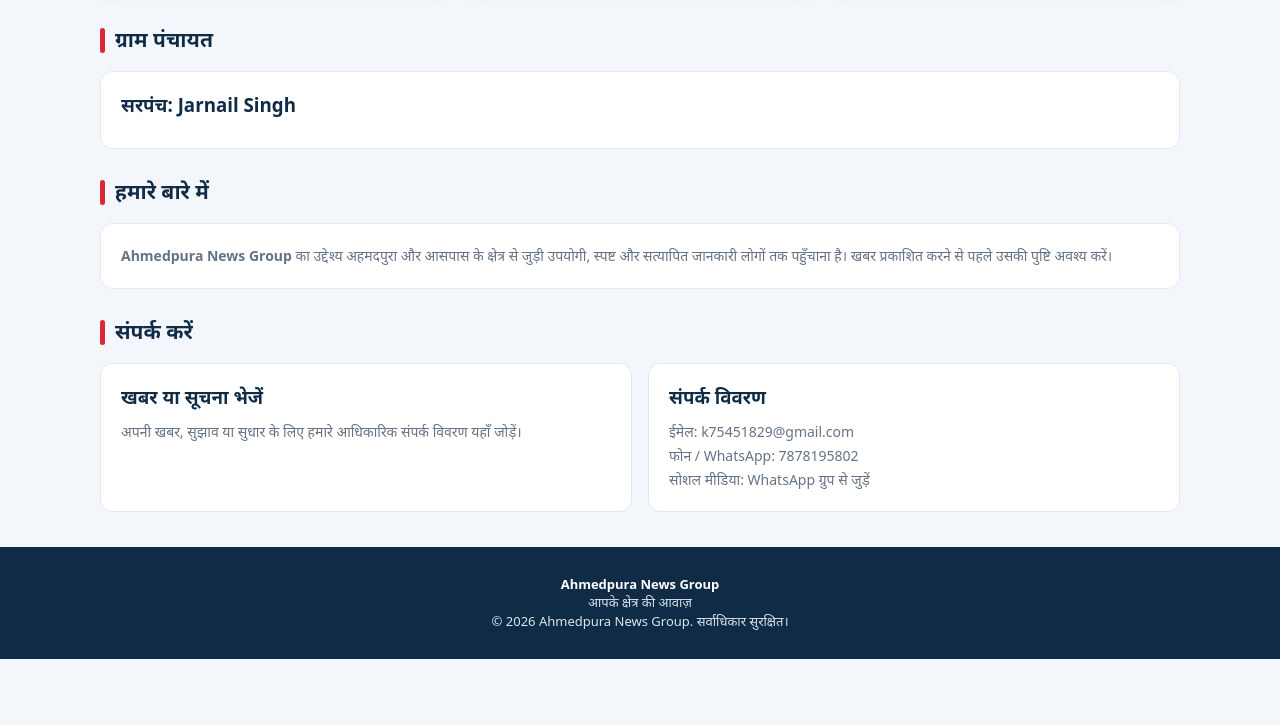
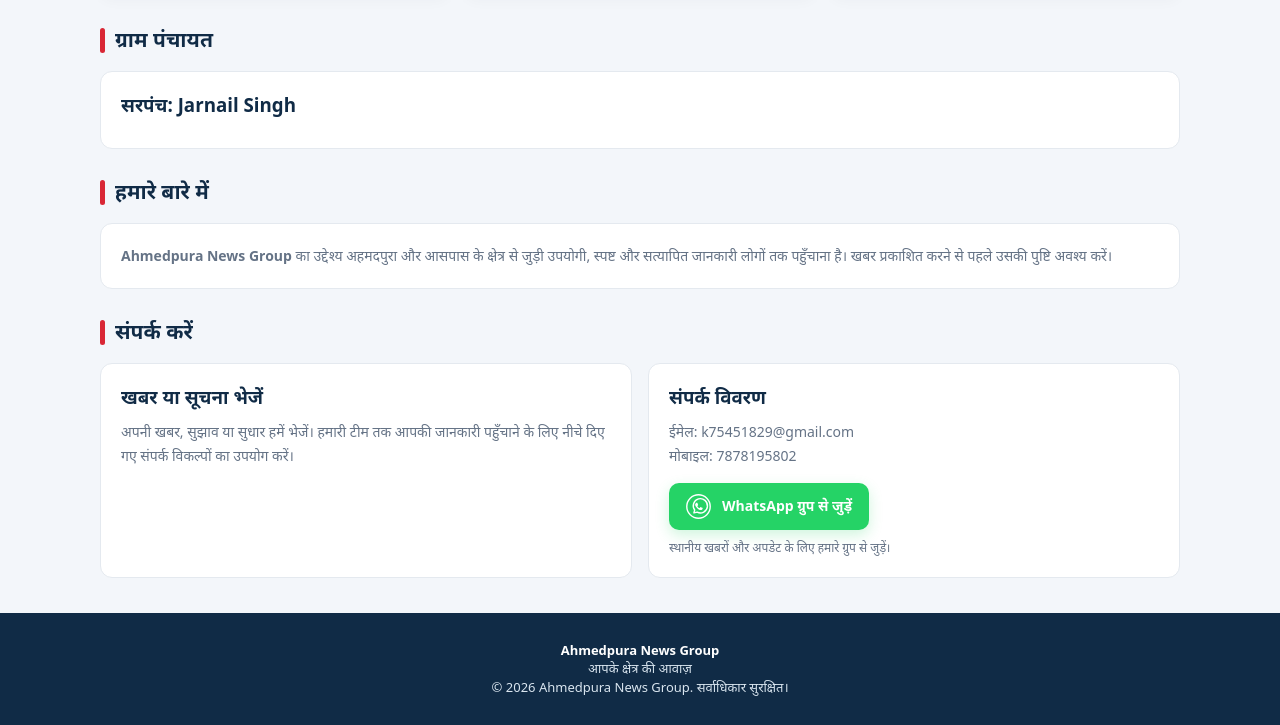
Before and after one commit to K7545/ahmedpura-news-group, a plain HTML site: page index.html in a window 1280 px wide. Shown: the part 827-1552 px from the top of the page. Before the commit the page ends 1486 px from the top, so only its background shows below. Drawn offline with Linux system fonts and the light colour scheme.

Commit message:
Style WhatsApp group link as a professional button

```diff
--- a/index.html
+++ b/index.html
@@ -18,7 +18,7 @@ nav{background:var(--blue);color:#fff}.nav{max-width:1120px;margin:auto;padding:
 .hero{margin-top:20px;background:linear-gradient(120deg,#102b46,#1d5b87);color:#fff;padding:32px;border-radius:14px}.hero small{color:#c9dced;font-weight:700;letter-spacing:.5px}.hero h2{font-size:clamp(25px,5vw,38px);line-height:1.25;margin:10px 0}.hero p{color:#e2edf6;max-width:650px;line-height:1.7;margin:0}
 .section-title{display:flex;align-items:center;gap:10px;margin:28px 0 15px}.section-title:before{content:"";width:5px;height:25px;background:var(--red);border-radius:5px}.section-title h2{font-size:21px;margin:0;color:var(--navy)}
 .grid{display:grid;grid-template-columns:repeat(3,1fr);gap:16px}.card{background:#fff;border:1px solid var(--line);border-radius:12px;overflow:hidden;box-shadow:0 4px 14px #17233408}.thumb{height:125px;background:linear-gradient(135deg,#dce8f2,#f5dfe1);display:grid;place-items:center;font-size:35px}.body{padding:16px}.pill{display:inline-block;background:#fff0f1;color:var(--red);font-size:11px;font-weight:800;padding:5px 9px;border-radius:30px}.body h3{font-size:17px;line-height:1.45;margin:10px 0 7px}.body p{font-size:13px;color:var(--muted);line-height:1.65;margin:0}.date{font-size:11px;color:#8995a4;margin-top:12px}
-.info{display:grid;grid-template-columns:1fr 1fr;gap:16px}.panel{background:#fff;border:1px solid var(--line);border-radius:12px;padding:20px}.panel h3{margin:0 0 8px;color:var(--navy)}.panel p{color:var(--muted);font-size:14px;line-height:1.7;margin:0}
+.info{display:grid;grid-template-columns:1fr 1fr;gap:16px}.panel{background:#fff;border:1px solid var(--line);border-radius:12px;padding:20px}.panel h3{margin:0 0 8px;color:var(--navy)}.panel p{color:var(--muted);font-size:14px;line-height:1.7;margin:0}.whatsapp-btn{display:inline-flex;align-items:center;gap:11px;margin-top:15px;padding:11px 17px;background:#25D366;color:#fff;border-radius:10px;font-size:14px;font-weight:750;box-shadow:0 5px 14px #25d36638;transition:transform .18s ease,background .18s ease}.whatsapp-btn:hover{background:#1fb85a;transform:translateY(-2px)}.whatsapp-icon{width:25px;height:25px;flex:0 0 25px}.whatsapp-note{display:block;margin-top:9px;color:var(--muted);font-size:12px}
 footer{margin-top:35px;background:var(--navy);color:#d9e5ef;padding:28px 20px;text-align:center;font-size:13px}footer strong{color:#fff}
 @media(max-width:760px){.grid{grid-template-columns:1fr}.info{grid-template-columns:1fr}.hero{padding:24px}.top{padding:8px 16px}.head{padding:14px 16px}.wrap{padding:0 14px}.nav{padding:0 16px}}
 </style>
@@ -37,7 +37,7 @@ footer{margin-top:35px;background:var(--navy);color:#d9e5ef;padding:28px 20px;te
 </div></section>
 <section id="sarpanch"><div class="section-title"><h2>ग्राम पंचायत</h2></div><div class="panel"><h3>सरपंच: Jarnail Singh</h3></div></section>
 <section id="about"><div class="section-title"><h2>हमारे बारे में</h2></div><div class="panel"><p><strong>Ahmedpura News Group</strong> का उद्देश्य अहमदपुरा और आसपास के क्षेत्र से जुड़ी उपयोगी, स्पष्ट और सत्यापित जानकारी लोगों तक पहुँचाना है। खबर प्रकाशित करने से पहले उसकी पुष्टि अवश्य करें।</p></div></section>
-<section id="contact"><div class="section-title"><h2>संपर्क करें</h2></div><div class="info"><div class="panel"><h3>खबर या सूचना भेजें</h3><p>अपनी खबर, सुझाव या सुधार के लिए हमारे आधिकारिक संपर्क विवरण यहाँ जोड़ें।</p></div><div class="panel"><h3>संपर्क विवरण</h3><p>ईमेल: <a href="mailto:k75451829@gmail.com">k75451829@gmail.com</a><br>फोन / WhatsApp: <a href="tel:+917878195802">7878195802</a><br>सोशल मीडिया: <a href="https://chat.whatsapp.com/EGjtzZi3jDV6EiFyyJWBg6?s=cl&amp;p=a&amp;iam=2" target="_blank" rel="noopener">WhatsApp ग्रुप से जुड़ें</a></p></div></div></section>
+<section id="contact"><div class="section-title"><h2>संपर्क करें</h2></div><div class="info"><div class="panel"><h3>खबर या सूचना भेजें</h3><p>अपनी खबर, सुझाव या सुधार हमें भेजें। हमारी टीम तक आपकी जानकारी पहुँचाने के लिए नीचे दिए गए संपर्क विकल्पों का उपयोग करें।</p></div><div class="panel"><h3>संपर्क विवरण</h3><p>ईमेल: <a href="mailto:k75451829@gmail.com">k75451829@gmail.com</a><br>मोबाइल: <a href="tel:+917878195802">7878195802</a></p><a class="whatsapp-btn" href="https://chat.whatsapp.com/EGjtzZi3jDV6EiFyyJWBg6?s=cl&amp;p=a&amp;iam=2" target="_blank" rel="noopener" aria-label="Ahmedpura News Group WhatsApp ग्रुप से जुड़ें"><svg class="whatsapp-icon" viewBox="0 0 32 32" aria-hidden="true"><circle cx="16" cy="16" r="15" fill="none" stroke="currentColor" stroke-width="1.8"/><path d="M10.1 24.2l1-3.7a9.1 9.1 0 1 1 3.2 2.7l-4.2 1z" fill="none" stroke="currentColor" stroke-width="1.8" stroke-linejoin="round"/><path d="M12.6 11.8c.3-.6.6-.6.9-.6h.6c.2 0 .4.1.5.4l.9 2.1c.1.3.1.5-.1.7l-.7.8c-.2.2-.2.4 0 .7.5.9 1.2 1.6 2.1 2.1.3.2.5.2.7 0l.8-1c.2-.2.4-.3.7-.2l2 .9c.3.1.4.3.4.5 0 .3-.2 1.2-.7 1.6-.5.5-1.2.8-2 .7-1.1-.1-2.5-.7-4-2-1.6-1.4-2.6-3.1-2.9-4.1-.3-1 .1-2 .8-2.6z" fill="currentColor"/></svg><span>WhatsApp ग्रुप से जुड़ें</span></a><span class="whatsapp-note">स्थानीय खबरों और अपडेट के लिए हमारे ग्रुप से जुड़ें।</span></div></div></section>
 </main>
 <footer><strong>Ahmedpura News Group</strong><br>आपके क्षेत्र की आवाज़<br><span>© <span id="year"></span> Ahmedpura News Group. सर्वाधिकार सुरक्षित।</span></footer>
 <script>const d=new Date();document.getElementById('today').textContent=d.toLocaleDateString('hi-IN',{day:'numeric',month:'long',year:'numeric'});document.getElementById('year').textContent=d.getFullYear();</script>
```
